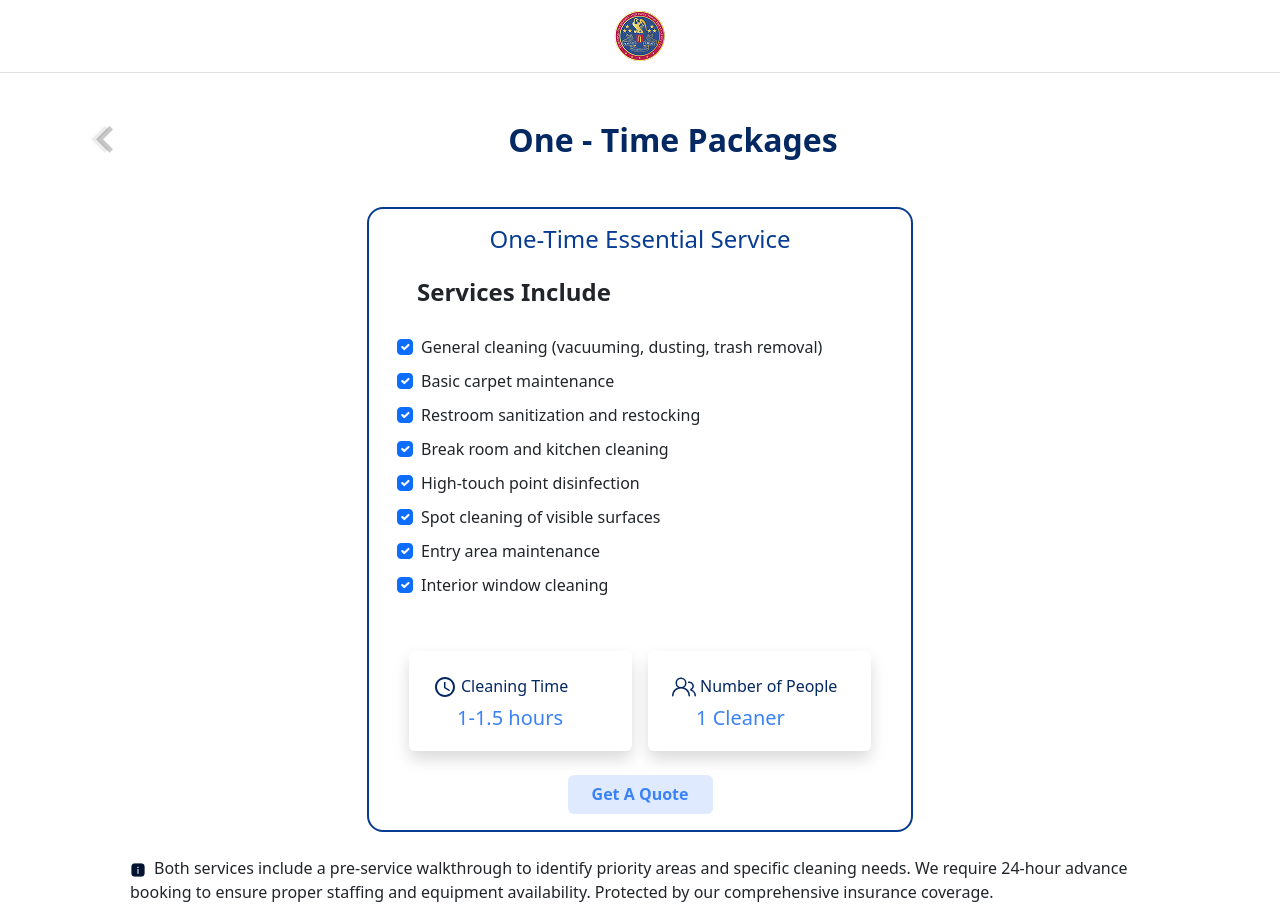
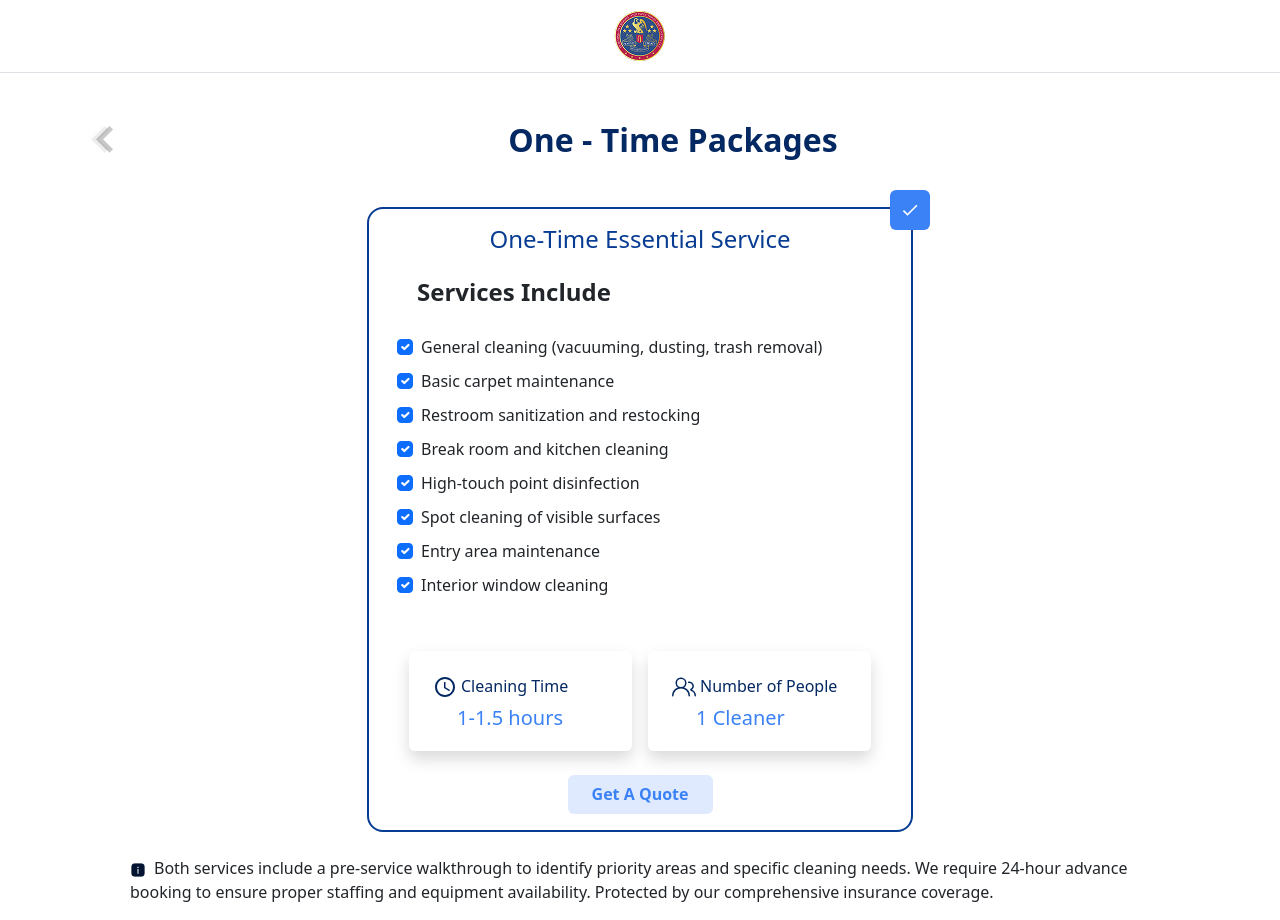
Before and after one commit to Hammad6223/Cleaning-Service-, a React (Vite) app: page /onetime-services in a window 1280 px wide. Built offline with nearby package versions, Linux system fonts and the light colour scheme.

Commit message:
1.Done tick icon in the selected colunm 2.done border changes in price page

```diff
--- a/src/Components/Price/index.jsx
+++ b/src/Components/Price/index.jsx
@@ -26,7 +26,7 @@ const Price = () => {
           ))}
         </div>
         {/* Services Section */}
-        <p className="fw-semibold border-top border-primary pt-2 mt-2 fs-5 px-3">Services Include</p>
+        <p className="fw-semibold border-top border-primary pt-2 mt-2 fs-5 mx-3">Services Include</p>
         <div className="row px-3 mb-2">
           {data.map((item) => (
             <div key={item.id} className="col-md-6 col-sm-12 ">
@@ -46,7 +46,7 @@ const Price = () => {
           ))}
         </div>
         {/* Total Cost Section */}
-        <div className="d-flex justify-content-between pt-3 px-3" style={{borderTop:"1px dashed rgba(4, 40, 98, 1)"}}>
+        <div className="d-flex justify-content-between pt-3 mx-3" style={{borderTop:"1px dashed rgba(4, 40, 98, 1)"}}>
           <p className="fs-3 fw-bold" style={{color:"rgba(4, 40, 98, 1)"}}>Total Cost:</p>
           <p className="fs-3 fw-bold "style={{color:"rgba(4, 40, 98, 1)"}}>$129.00</p>
         </div>
--- a/src/Components/squareFtservices/index.jsx
+++ b/src/Components/squareFtservices/index.jsx
@@ -3,6 +3,7 @@ import { essentailData } from "./Essential/essentialData";
 import Logo from "../../Common/Logo";
 import { Form } from "react-bootstrap";
 import "./index.css";
+import { MdOutlineDone } from "react-icons/md";
 import { CoreCareFooter } from "./CoreCare/Corecarecards";
 import { coreCareData } from "./CoreCare/coreCareData";
 import Info from "../../Images/Info-img.png";
@@ -25,7 +26,10 @@ const OneTimeServices = () => {
                 <span></span>
               </div>
             </Link>
-            <h2 className="fw-bold text-center flex-grow-1 m-0" style={{ color: "rgba(4, 40, 98, 1)" }}>
+            <h2
+              className="fw-bold text-center flex-grow-1 m-0"
+              style={{ color: "rgba(4, 40, 98, 1)" }}
+            >
               One - Time Packages
             </h2>
           </div>
@@ -33,18 +37,41 @@ const OneTimeServices = () => {
           <div className="row d-flex justify-content-between mt-5 gx-4">
             {/* First Column - Always Visible */}
             <div className="col-lg-6 mx-auto mb-4 mb-lg-0">
-              <div className="d-flex flex-column justify-content-between rounded-4 py-3 h-100"
-                style={{ border: "2px solid rgba(7, 60, 146, 1)", display: "flex", flexDirection: "column", justifyContent: "space-between", gap: "3rem" }}>
+              <div className="position-relative ">
+                <div
+                  className="d-flex flex-column justify-content-between rounded-4 py-3 h-100"
+                  style={{
+                    border: "2px solid rgba(7, 60, 146, 1)",
+                    display: "flex",
+                    flexDirection: "column",
+                    justifyContent: "space-between",
+                    gap: "3rem",
+                    position: "relative",
+                  }}
+                >
+                  {/* Upper Section */}
 
-                {/* Upper Section */}
                   <div>
-                  <h4 className="text-center" style={{ color: "rgba(7, 60, 146, 1)" }}>
+                    <h4
+                      className="text-center"
+                      style={{ color: "rgba(7, 60, 146, 1)" }}
+                    >
                       One-Time Essential Service
                     </h4>
-                  <h5 className="fs-4 fw-semibold mt-4 ps-5">Services Include</h5>
+                    <h5 className="fs-4 fw-semibold mt-4 ps-5">
+                      Services Include
+                    </h5>
                     <Form.Group className="mt-4 ps-5">
                       {essentailData.map((item) => (
-                      <Form.Check key={item.id} type="checkbox" id={item.id} label={item.label} className="fs-6 fw-normal p-1" checked readOnly />
+                        <Form.Check
+                          key={item.id}
+                          type="checkbox"
+                          id={item.id}
+                          label={item.label}
+                          className="fs-6 fw-normal p-1"
+                          checked
+                          readOnly
+                        />
                       ))}
                     </Form.Group>
                   </div>
@@ -53,11 +80,38 @@ const OneTimeServices = () => {
                   <div className="d-flex flex-column align-items-center gap-3">
                     <FooterCards />
                     <Link to="/price">
-                    <button className="rounded fw-semibold fs-6 border-0 mt-2"
-                      style={{ backgroundColor: "rgba(223, 234, 255, 1)", color: "rgba(59, 130, 246, 1)", width: "145px", height: "39px" }}>
+                      <button
+                        className="rounded fw-semibold fs-6 border-0 mt-2"
+                        style={{
+                          backgroundColor: "rgba(223, 234, 255, 1)",
+                          color: "rgba(59, 130, 246, 1)",
+                          width: "145px",
+                          height: "39px",
+                        }}
+                      >
                         Get A Quote
                       </button>
                     </Link>
+                  </div>
+                </div>
+
+                <div
+                  className="d-flex justify-content-center align-items-center rounded text-white position-absolute"
+                  style={{
+                    backgroundColor: "rgba(59, 130, 246, 1)",
+                    height: "40px",
+                    width: "40px",
+                    top : "-17px",
+                    right:"-17px",
+                   fontSize:"20px",
+                    color:"white",
+                    fontWeight:"900"
+                  }}
+                >
+<MdOutlineDone />
+
+
+
                 </div>
               </div>
             </div>
@@ -65,18 +119,37 @@ const OneTimeServices = () => {
             {/* Second Column - Hidden by Default */}
             {showSecondCard && (
               <div className="col-lg-6">
-                <div className="border rounded-4 d-flex flex-column justify-content-between rounded py-3 h-100"
-                  style={{ display: "flex", flexDirection: "column", justifyContent: "space-between", gap: "3rem" }}>
-
+                <div
+                  className="border rounded-4 d-flex flex-column justify-content-between rounded py-3 h-100"
+                  style={{
+                    display: "flex",
+                    flexDirection: "column",
+                    justifyContent: "space-between",
+                    gap: "3rem",
+                  }}
+                >
                   {/* Upper Section */}
                   <div>
-                    <h4 className="text-center" style={{ color: "rgba(7, 60, 146, 1)" }}>
+                    <h4
+                      className="text-center"
+                      style={{ color: "rgba(7, 60, 146, 1)" }}
+                    >
                       CoreCare Service
                     </h4>
-                    <h5 className="fs-4 fw-semibold mt-4 ps-5">Services Include</h5>
+                    <h5 className="fs-4 fw-semibold mt-4 ps-5">
+                      Services Include
+                    </h5>
                     <Form.Group className="mt-4 ps-5">
                       {coreCareData.map((item) => (
-                        <Form.Check key={item.id} type="checkbox" id={item.id} label={item.label} className="fs-6 fw-normal p-1" checked readOnly />
+                        <Form.Check
+                          key={item.id}
+                          type="checkbox"
+                          id={item.id}
+                          label={item.label}
+                          className="fs-6 fw-normal p-1"
+                          checked
+                          readOnly
+                        />
                       ))}
                     </Form.Group>
                   </div>
@@ -85,8 +158,15 @@ const OneTimeServices = () => {
                   <div className="d-flex flex-column align-items-center gap-3">
                     <CoreCareFooter />
                     <Link to="/price">
-                      <button className="rounded fw-semibold fs-6 mt-2 border-0"
-                        style={{ backgroundColor: "rgba(223, 234, 255, 1)", color: "rgba(59, 130, 246, 1)", width: "145px", height: "39px" }}>
+                      <button
+                        className="rounded fw-semibold fs-6 mt-2 border-0"
+                        style={{
+                          backgroundColor: "rgba(223, 234, 255, 1)",
+                          color: "rgba(59, 130, 246, 1)",
+                          width: "145px",
+                          height: "39px",
+                        }}
+                      >
                         Get A Quote
                       </button>
                     </Link>
@@ -102,9 +182,10 @@ const OneTimeServices = () => {
               <span>
                 <img src={Info} alt="" className="me-2" />
               </span>
-              Both services include a pre-service walkthrough to identify priority areas and specific cleaning needs.
-              We require 24-hour advance booking to ensure proper staffing and equipment availability.
-              Protected by our comprehensive insurance coverage.
+              Both services include a pre-service walkthrough to identify
+              priority areas and specific cleaning needs. We require 24-hour
+              advance booking to ensure proper staffing and equipment
+              availability. Protected by our comprehensive insurance coverage.
             </p>
           </div>
         </div>
```
Lines whose indentation alone changed are shown as unchanged.
